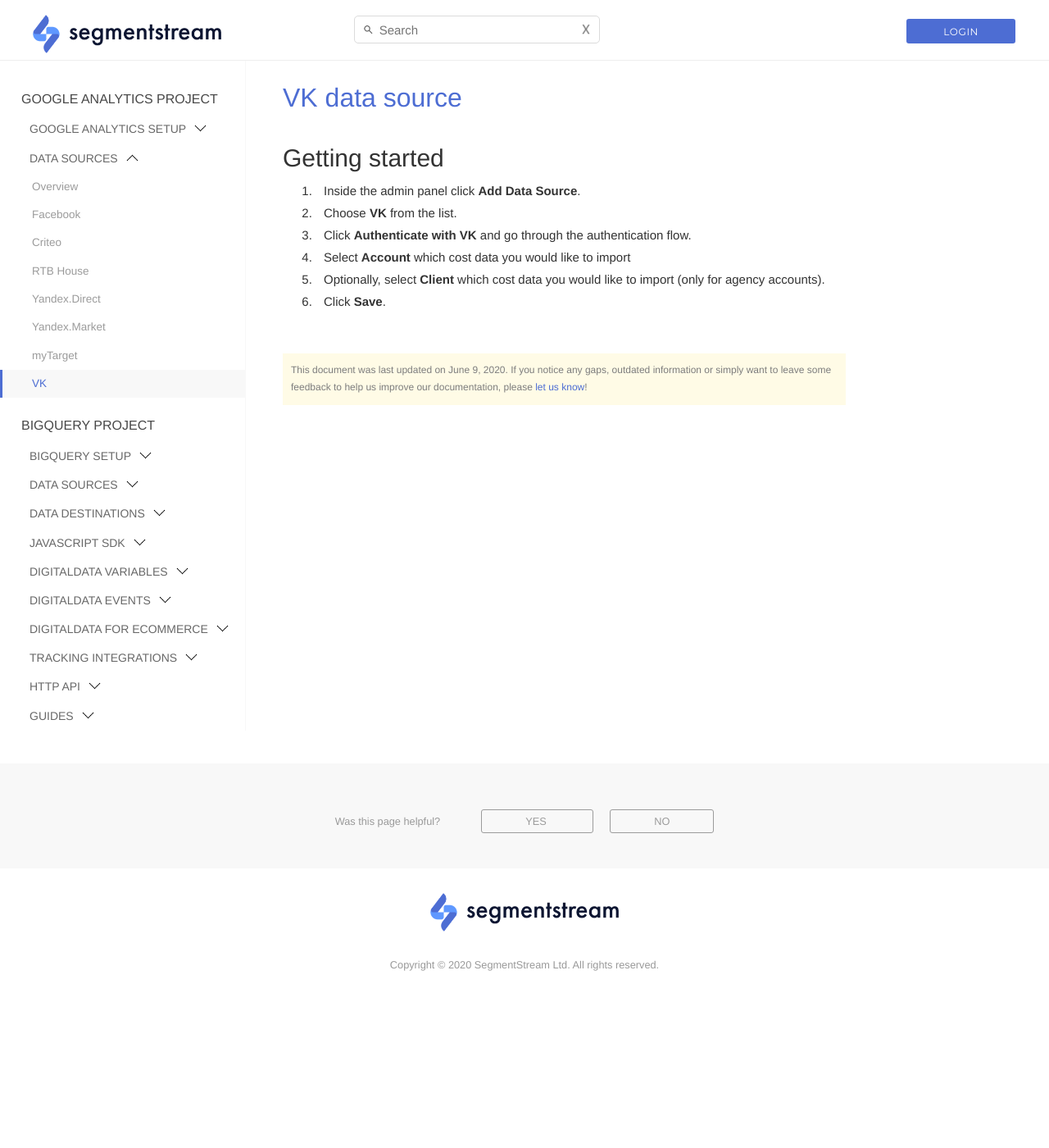
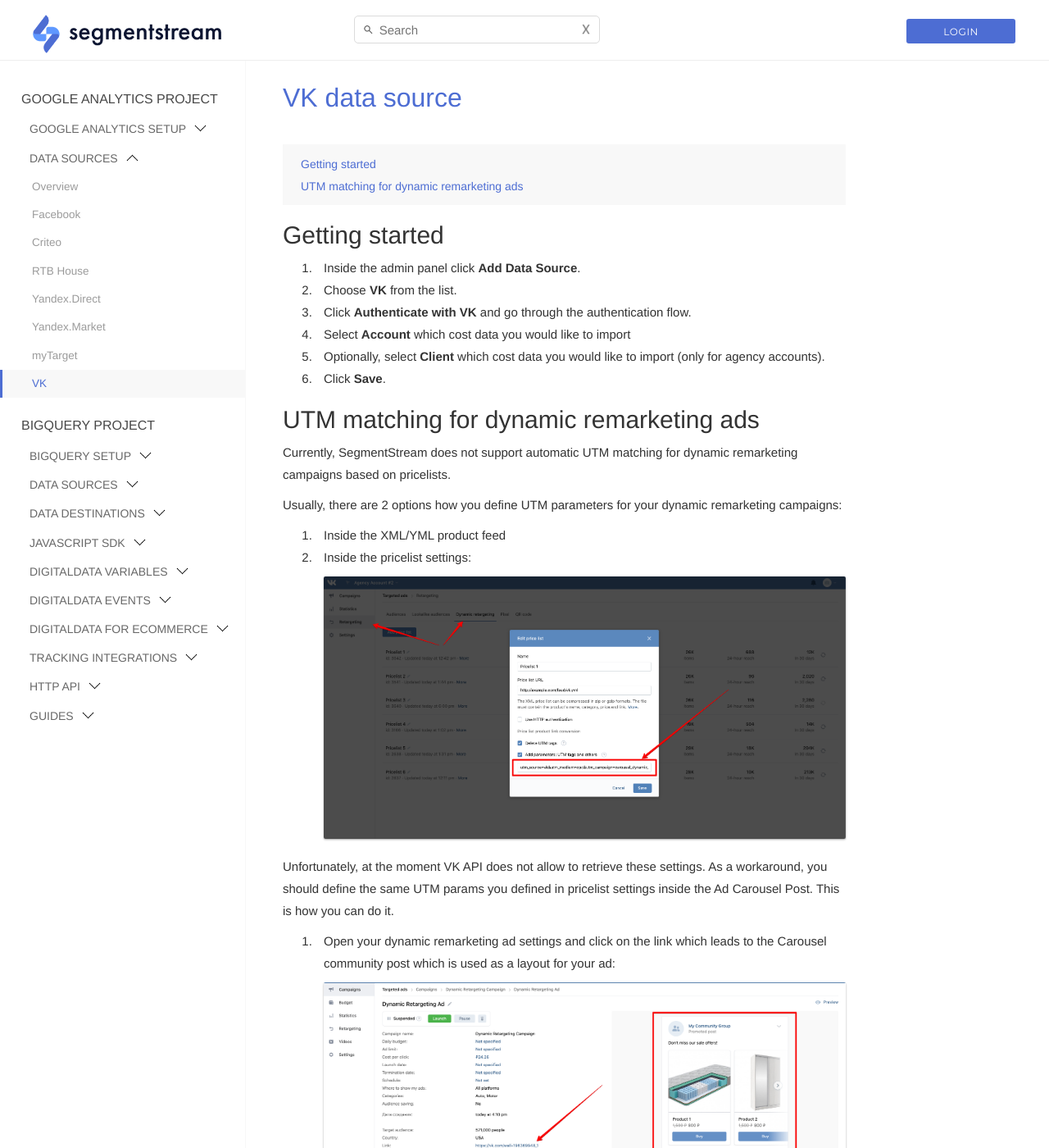
Before and after one commit to segmentstream-com/segmentstream-com.github.io, a Jekyll site: the page built from _docs/ga-datasources/vk.md, in a window 1280 px wide and 1400 px high. Shown: the whole window at 82% size. Built offline with Jekyll 4.4.1, drawn with Linux system fonts in a browser that asks for light colours; nearby versions of some CDN libraries; some of the changed text lies outside the part shown.

Commit message:
vk utm params

```diff
--- a/_docs/ga-datasources/vk.md
+++ b/_docs/ga-datasources/vk.md
@@ -15,3 +15,35 @@
 4. Select **Account** which cost data you would like to import
 5. Optionally, select **Client** which cost data you would like to import (only for agency accounts).
 6. Click **Save**.
+
+## UTM matching for dynamic remarketing ads
+
+Currently, SegmentStream does not support automatic UTM matching for dynamic remarketing campaigns based on pricelists.
+
+Usually, there are 2 options how you define UTM parameters for your dynamic remarketing campaigns:
+
+1. Inside the XML/YML product feed
+2. Inside the pricelist settings:
+![VK Pricelist UTM params](/img/vk/vk-pricelist.png)
+
+Unfortunately, at the moment VK API does not allow to retrieve these settings. As a workaround, you should define the same UTM params you defined in pricelist settings inside the Ad Carousel Post. This is how you can do it.
+
+1. Open your dynamic remarketing ad settings and click on the link which leads to the Carousel community post which is used as a layout for your ad:
+![VK ad carousel post link](/img/vk/vk-carousel-layout-link.png)
+
+2. Click edit:
+![VK ad carousel edit](/img/vk/vk-carousel-edit.png)
+
+3. Click on the link of the first product in the carousel to edit it:
+![VK ad carousel link edit](/img/vk/vk-carousel-link-edit.png)
+
+4. Enter any external website link (anyway it will be overriden by your XML/YML feed values) with the UTM paramters **identical** to the UTM paramters for the pricelist.
+![VK ad carousel link value](/img/vk/vk-carousel-link-value.png)
+
+For example, if you pricelist has the following value:
+`utm_source=vk&utm_medium=cpc&utm_campaign=carousel_dynamic_retargeting&utm_content={campaign_id}&utm_term={ad_id}`
+
+The value of you carousel product link after the `?` sign should be completely identical:
+`https://website.com/?utm_source=vk&utm_medium=cpc&utm_campaign=carousel_dynamic_retargeting&utm_content={campaign_id}&utm_term={ad_id}`
+
+> Note, that if you have pricelists with different URL templates, you should create a separate carousel layour for each ad.
```
Also changed, not shown: img/vk/vk-carousel-edit.png (added), img/vk/vk-carousel-layout-link.png (added), img/vk/vk-carousel-link-edit.png (added), img/vk/vk-carousel-link-value.png (added), img/vk/vk-pricelist.png (added).
